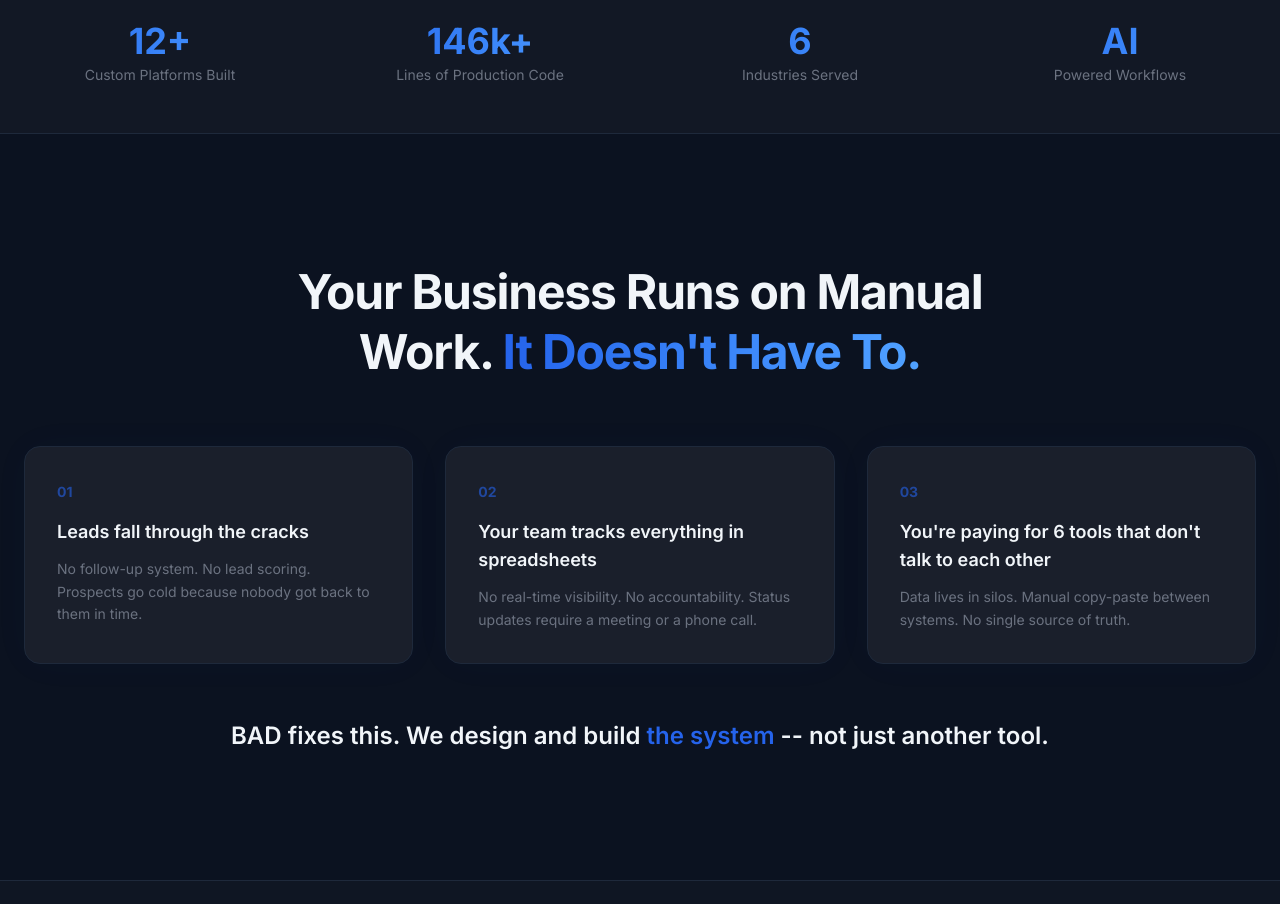
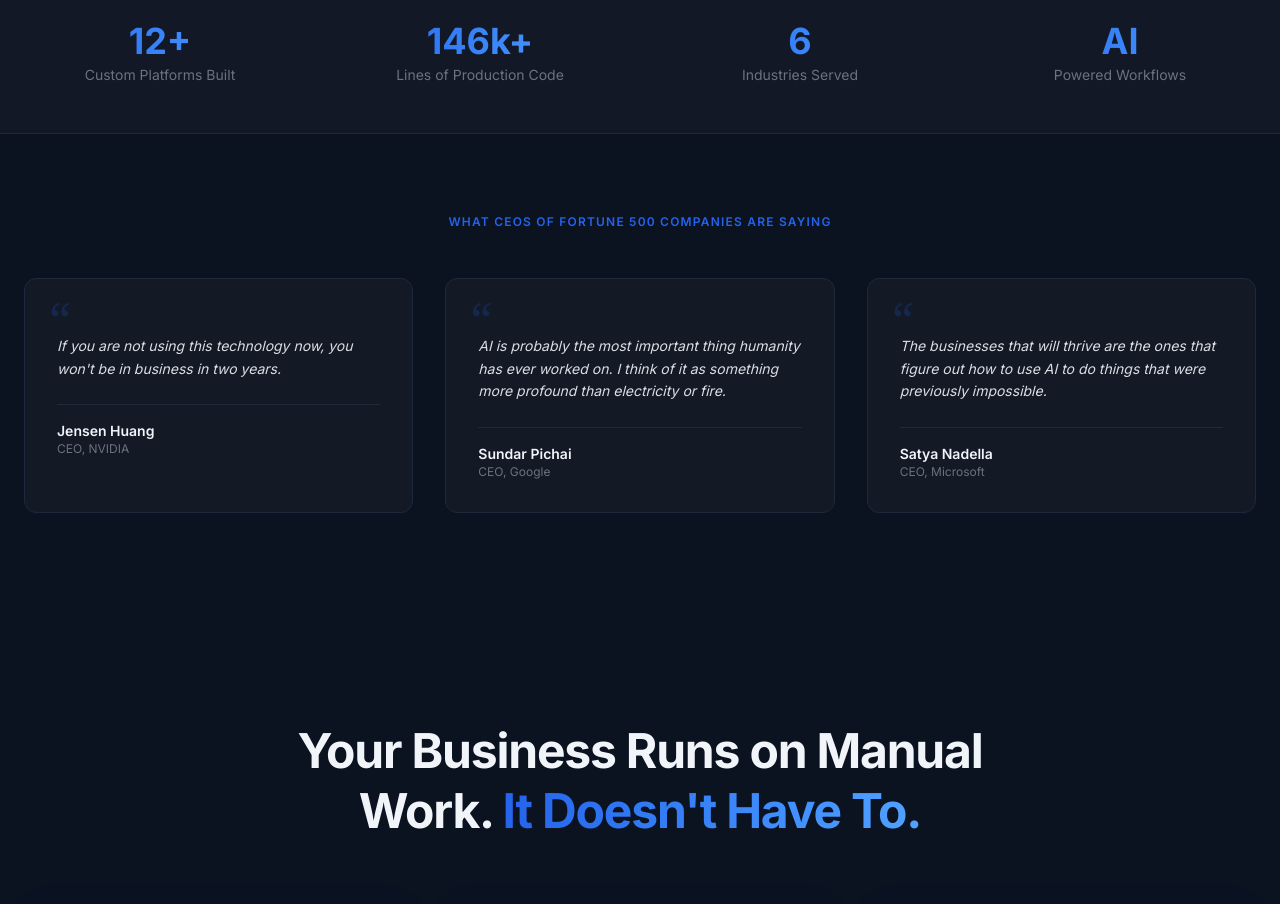
Before and after one commit to tracybailey5150/bad-platform, a Next.js app: page / in a window 1280 px wide. Shown: the part 1100-2004 px from the top of the page. Built offline with nearby package versions, Linux system fonts and the light colour scheme.

Commit message:
Add Fortune 500 CEO quotes section: Jensen Huang, Sundar Pichai, Satya Nadella

```diff
--- a/src/app/page.tsx
+++ b/src/app/page.tsx
@@ -353,6 +353,39 @@
         </div>
       </section>
 
+      {/* ── CEO Quotes ─────────────────────────────────────────── */}
+      <section className="max-w-7xl mx-auto px-6 py-20">
+        <p className="text-center text-xs font-semibold text-bad-blue tracking-widest uppercase mb-12">What CEOs of Fortune 500 Companies Are Saying</p>
+        <div className="grid md:grid-cols-3 gap-8">
+          {[
+            {
+              quote: "If you are not using this technology now, you won't be in business in two years.",
+              name: "Jensen Huang",
+              title: "CEO, NVIDIA",
+            },
+            {
+              quote: "AI is probably the most important thing humanity has ever worked on. I think of it as something more profound than electricity or fire.",
+              name: "Sundar Pichai",
+              title: "CEO, Google",
+            },
+            {
+              quote: "The businesses that will thrive are the ones that figure out how to use AI to do things that were previously impossible.",
+              name: "Satya Nadella",
+              title: "CEO, Microsoft",
+            },
+          ].map((q) => (
+            <div key={q.name} className="relative p-8 rounded-xl bg-bad-card/60 border border-bad-border hover:border-bad-blue/30 transition-colors">
+              <div className="text-5xl text-bad-blue/20 font-serif absolute top-4 left-6">&ldquo;</div>
+              <p className="text-sm text-bad-light/90 leading-relaxed italic mt-6 mb-6">{q.quote}</p>
+              <div className="border-t border-bad-border pt-4">
+                <p className="text-sm font-semibold text-bad-light">{q.name}</p>
+                <p className="text-xs text-bad-gray">{q.title}</p>
+              </div>
+            </div>
+          ))}
+        </div>
+      </section>
+
       {/* ── The Problem ──────────────────────────────────────────── */}
       <section className="max-w-7xl mx-auto px-6 py-24 lg:py-32">
         <div className="max-w-3xl mx-auto text-center mb-16">
```
